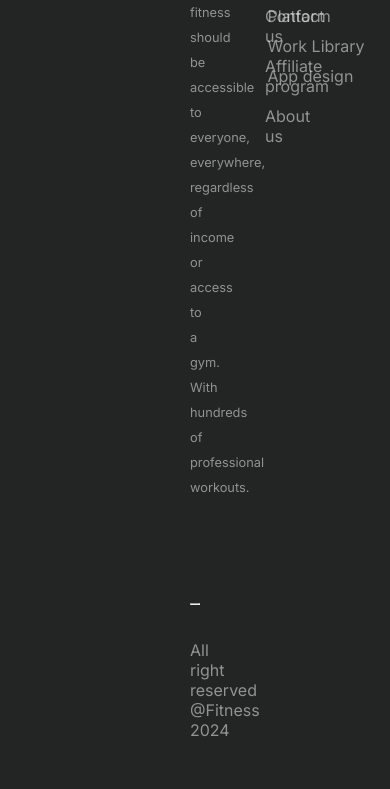
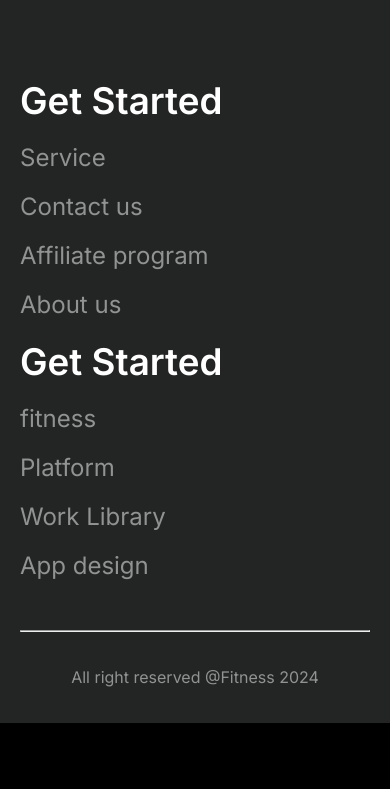
Before and after one commit to naafiisaa30/fitness, a plain HTML site: page index.html in a window 390 px wide. Shown: the part 9048-9837 px from the top of the page. After the commit the page ends 9771 px from the top, so only its background shows below. Drawn offline with Linux system fonts and the light colour scheme; a web font is replaced by a local one.

Commit message:
responsiveness of footer section

```diff
--- a/mobile.css
+++ b/mobile.css
@@ -116,4 +116,32 @@
     .team-image{
         height: 20rem;
     }
+    .footer{
+        padding: 36px 20px;
+    }
+    .footer-container{
+      display: flex;
+      flex-direction: column;
+      gap: 0px;
+    }
+    .footer-left{
+        width: 100%;
+    }
+    .footer-right{
+        width: 100%;
+        flex-direction: column;
+
+    }
+    .right-1{
+        width: 100%;
+    }
+    .get-started{
+        font-size: 2.3rem;
+        font-weight: 600;
+        margin-bottom: 20px;
+    }
+    .footer-item{
+        font-size: 1.5rem;
+        margin-bottom: 20px;
+    }
 }
--- a/style.css
+++ b/style.css
@@ -238,7 +238,7 @@ body{
     font-size: 4.3rem;
     font-weight: 800;
     font-style: italic;
-    margin-bottom: px;
+    margin-bottom: 10px;
 }
 .brand-desc{
     font-size: 0.8rem;
```
